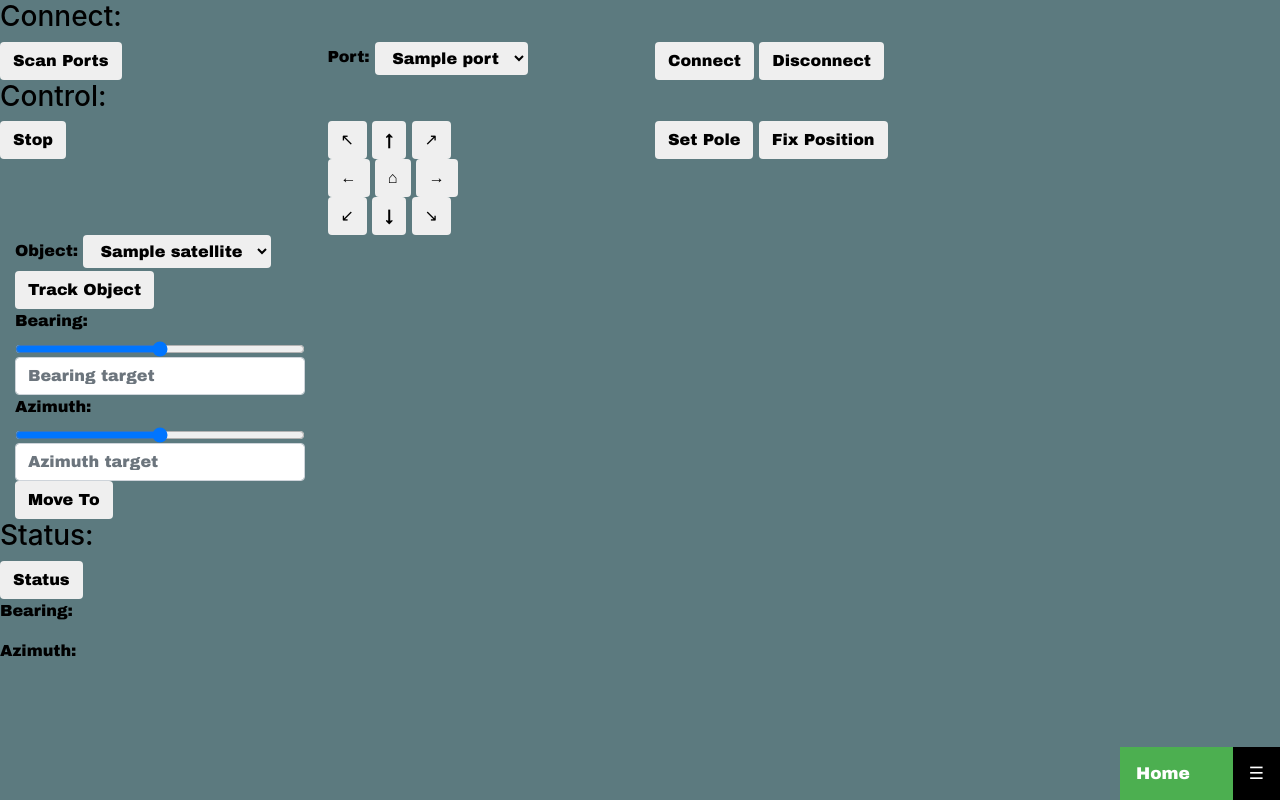
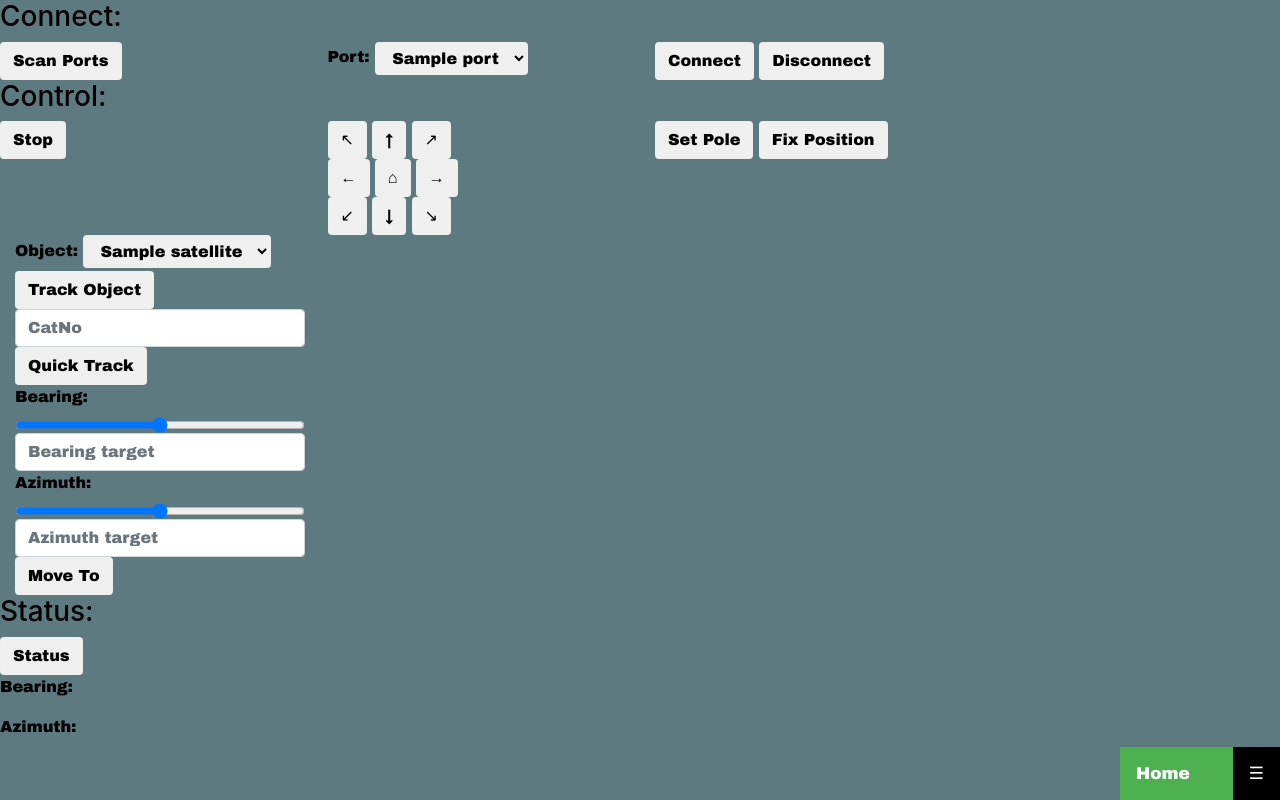
Before and after one commit to cbastarache/star-tracker-web, a Django app: template control/templates/control.html in a window 1280 px wide. Run offline with Django 4.2, Linux system fonts and the light colour scheme; tables that the repository leaves empty hold one stand-in row (values such as "Sample post"); the template is opened without the code that fills it: values that come from a table or form of the project are taken from there, most other values are stand-ins (such as "Sample title", 1, 10 or a date in 2020); some libraries are stand-ins or nearby versions.

Commit message:
add quick track feature

```diff
--- a/control/templates/control.html
+++ b/control/templates/control.html
@@ -70,6 +70,14 @@
 
 <div style="row">
     <div class="col-sm-3">
+        <input type="text" id="catno" class="form-control" placeholder="CatNo" aria-label="CatNo" aria-describedby="basic-addon1">
+        <input type="button" class="btn btn-default" value="Quick Track" onclick=control.quickTrack()>
+    </div>
+</div>
+
+
+<div style="row">
+    <div class="col-sm-3">
         <label for="bearing_range">Bearing:</label>
         <input type="range" class="form-control-range" id="bearing_range" min="0" max="359">
         <input type="text" class="form-control" placeholder="Bearing target" aria-label="Bearing target" id="in_bearing">
--- a/control/urls.py
+++ b/control/urls.py
@@ -12,4 +12,5 @@
     path('objects', views.objectspage),
     path('addobject', views.addObject),
     path('track', views.track),
+    path('setTLE', views.quicktrack),
 ]
--- a/startracker/static/js/control.js
+++ b/startracker/static/js/control.js
@@ -78,5 +78,22 @@
         )
     }
 
+    this.quickTrack = function(){
+        id = $("#catno").val()
+        console.log(id)
+        $.get(`https://celestrak.org/NORAD/elements/gp.php?CATNR=${id}&FORMAT=tle`, function(data, status){
+            if (status == "success"){
+                satData = data.split("\r\n")
+                satData = {
+                    "Name": satData[0].trim(),
+                    "tle1": satData[1],
+                    "tle2": satData[2],
+                }
+                $.get("/setTLE", satData)
+            }
+        })
+    }
+
+
     // setInterval((function(self){return function() {self.getStatus()}})(this), 1000)
 }
```
Also changed, not shown: control/views.py (+9 -0 lines).
